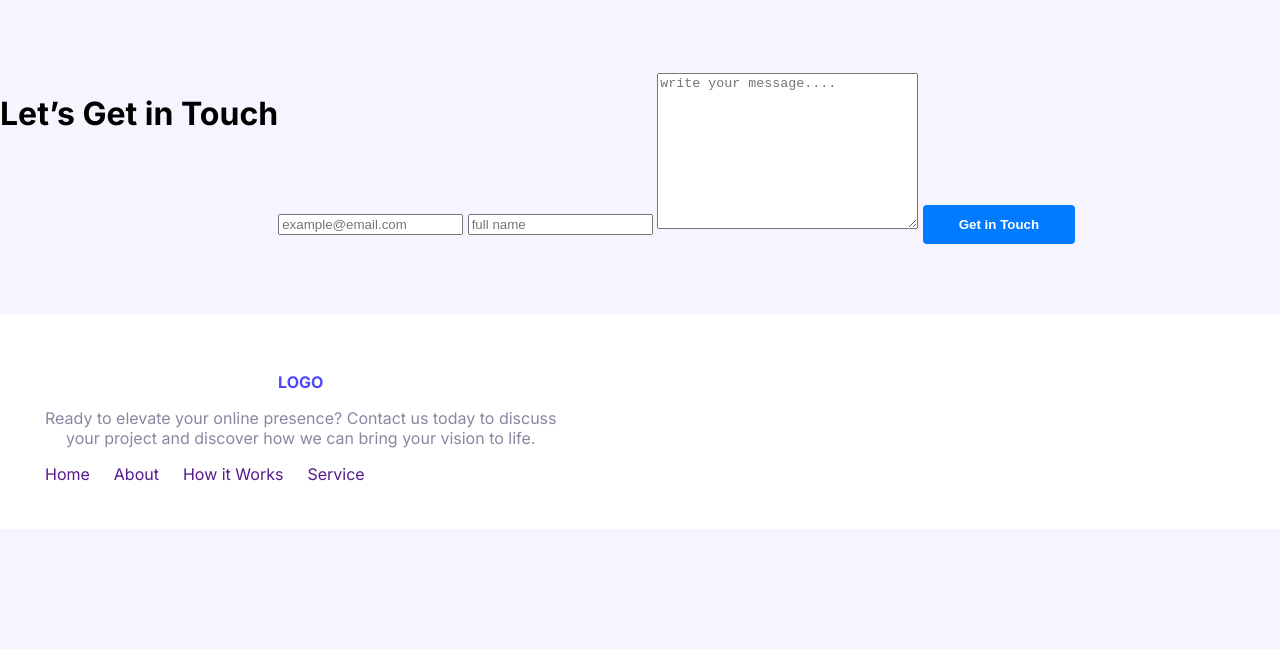
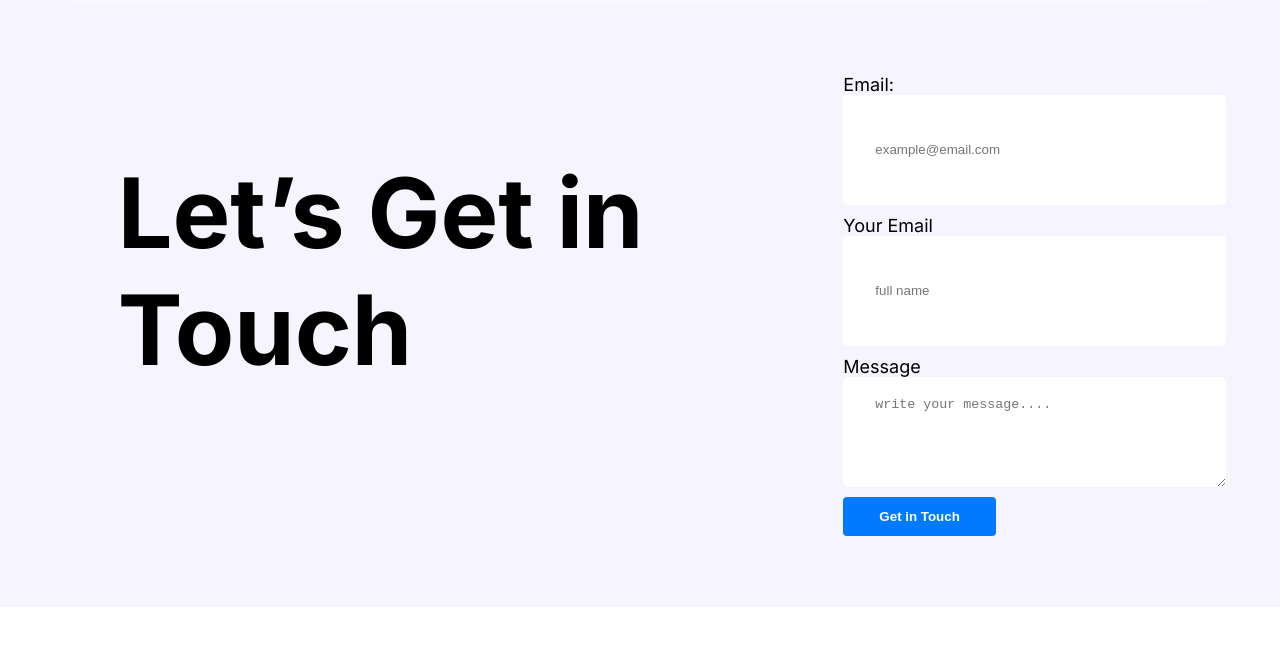
Before and after one commit to ashikahmmed1/my-new-github-websites, a plain HTML site: page index.html in a window 1280 px wide. Shown: the part 2588-3237 px from the top of the page. Before the commit the page ends 3117 px from the top, so only its background shows below. Drawn offline with Linux system fonts and the light colour scheme.

Commit message:
my assignment fool complate but lates pless sorry

```diff
--- a/index.html
+++ b/index.html
@@ -138,22 +138,25 @@
        </section>
    </main>
 
-   <footer class="nfree-centainar">
+   <section class="nfree-centainar">
         <div class="footer-column">
-              <h1 class="nfree-title">Let’s Get in Touch</h1></div>
+            <h1 class="nfree-title">Let’s Get in <br>Touch</h1></div>
         </div>
         <div class="free-center">
                 <form action="" class="inter-style">
+                    <label class="inter-le" for="">Email:</label>
                     <input type="Email" name=""
                     id="Email" placeholder="example@email.com" >
-                      <input type="Name" name="" id="" placeholder="full name">
+                    <label class="inter-le" for="">Your Email</label>
+                    <input type="Name" name="" id="full Name" placeholder="full name">
+                    <Label class="inter-le">Message</Label>
                     <textarea name="Message" id="" cols="30" rows="10"
                     placeholder="write your message...."></textarea>
                     <input class="btn-primary" type="button"value="Get in Touch">
                </form>
             </div>
         </div>
-    </footer>
+   </section>
     <footer class="footer-section">
         <nav class="nav-a">
             <div class="footer-ico">
@@ -162,10 +165,10 @@
                 <br> your project and discover how we can bring your vision to life.</p>
             </div>
             <div class="auto-me">
-                <div class="dark-to"><a href="">Home</a></div>
-                <div class="dark-to"><a href="">About</a></div>
-                <div class="dark-to"><a href="">How it Works</a></div>
-                <div class="dark-to"><a href="">Service</a></div>
+                <div><a class="dark-to" href="">Home</a></div>
+                <div><a class="dark-to" href="">About</a></div>
+                <div><a class="dark-to" href="">How it Works</a></div>
+                <div><a class="dark-to" href="">Service</a></div>
             </div>
         </nav>
     </footer>
--- a/styles/portfolio.css
+++ b/styles/portfolio.css
@@ -270,14 +270,28 @@ footer {
   display: flex;
 }
 
+/* nfree styles */
+.nfree-centainar{
+  max-width: 1140px 632px;
+  padding: 71px 0;
+  justify-content: center;
+  display: flex;
+  gap: 200px;
+}
 .nfree-title {
-  margin-bottom: 40px;
-  font-size: 32px;
+  font-size: 97px;
   color: #000000;
 }
 
+
+.inter-le{
+ color: #000000;
+ font-size: 18PX;
+}
+
 .free-center {
-  text-align: center;
+  alignment-baseline: 19px;
+  align-self: normal;
 
 }
 
@@ -286,15 +300,16 @@ footer {
   color: #000000;
 }
 
-input[type="email"]
-input[type="text"]
-textarea {
-  height: 64px;
-  border: none;
-  border-radius: 4px;
-  font-family: 'inter',sans-serif;
+section input[type="email"], section input[type=Name],section textarea{
+  height: 70px;
+  border-radius: 5px;
   background-color: white;
-  }
+  display: block;
+  width: 100%;
+  padding: 20px 32px;
+  margin-bottom:10px;
+  border:  none;
+}
 
 
 
@@ -308,8 +323,11 @@ textarea {
   cursor: pointer;
 }
 
+
+/*footer styles */
 .footer-section {
   display: flex;
+  justify-content: center;
   background: #ffffff;
   padding: 45px;
   text-align: center;
@@ -320,7 +338,7 @@ textarea {
 
 .footer-logo {
   color: #4E47FF;
-  font-size: 100%;
+  font-size: 100px;
   margin-bottom: 10px;
 }
 
@@ -355,9 +373,10 @@ nav div a {
 
 .auto-me {
   display: flex;
+  justify-content: space-between;
   gap: 24px;
   text-align: center;
 }
 .dark-to {
-  color: #8987A1;
+  color: #7e7d89;
 }
```
Lines whose indentation alone changed are shown as unchanged.
